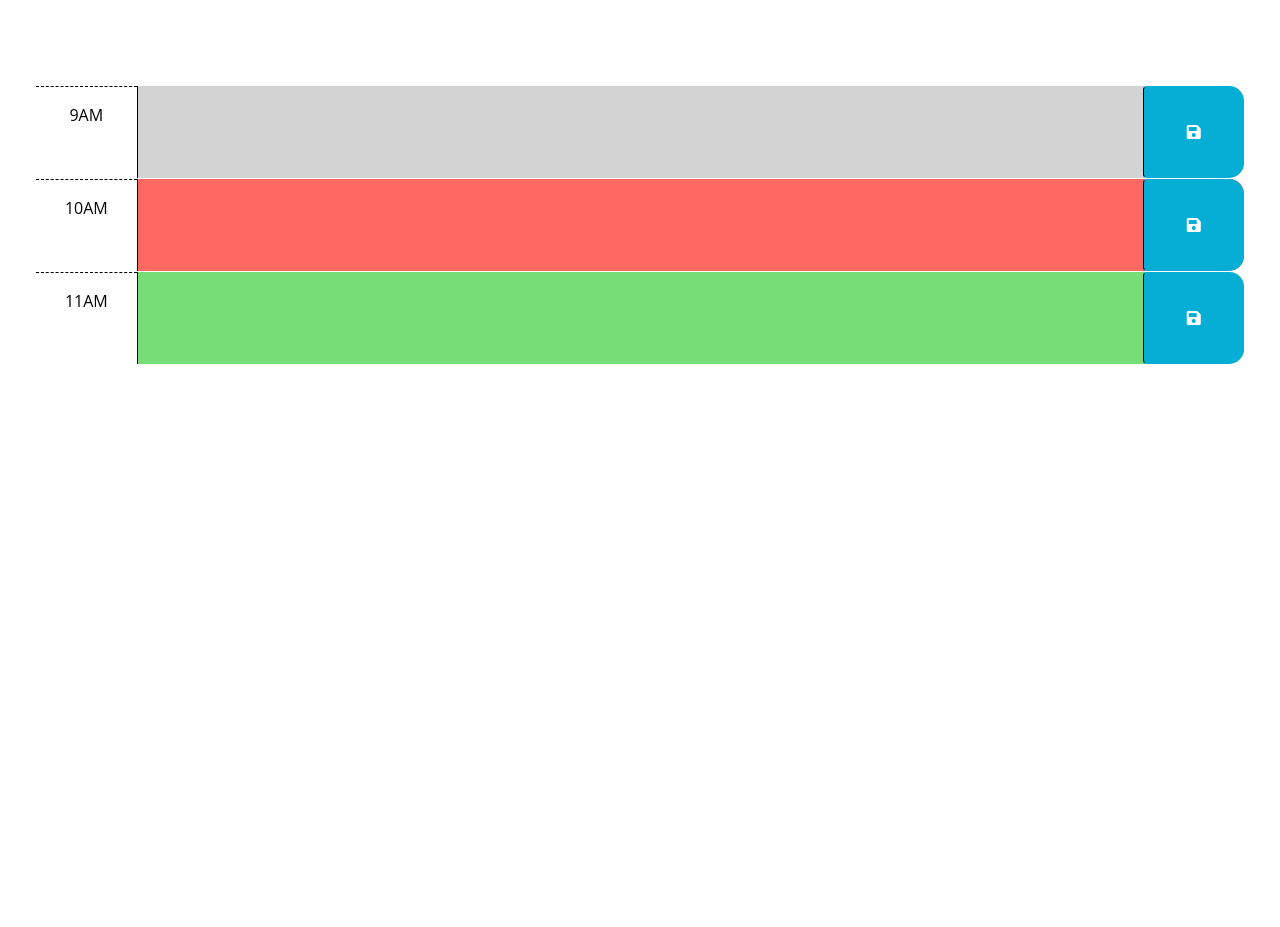
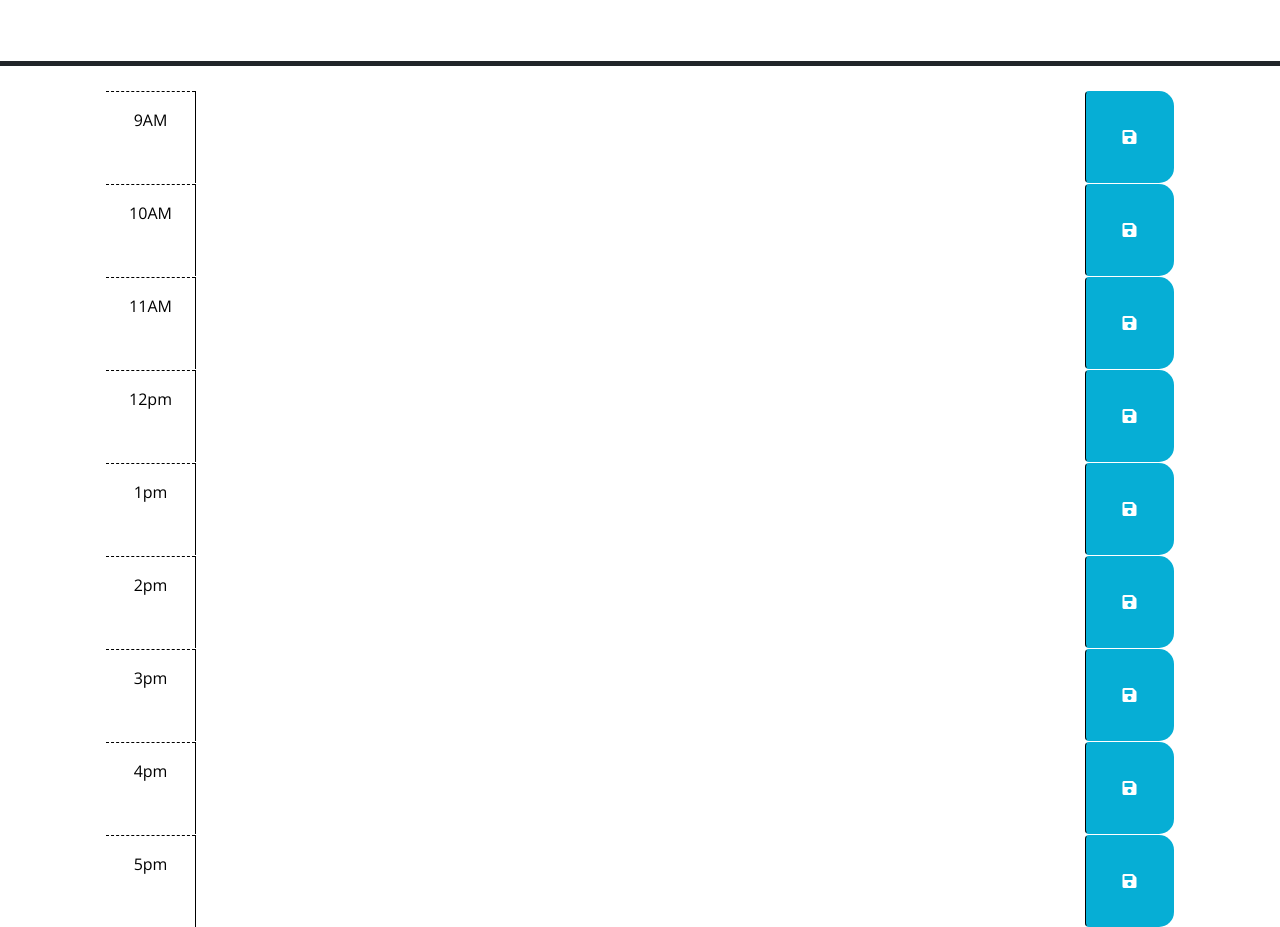
Before and after one commit to Reyyahs/turbo-engine, a plain HTML site: page index.html in a window 1280 px wide. Shown: the part 166-1093 px from the top of the page. Before the commit the page ends 800 px from the top, so only its background shows below. Drawn offline with nearby package versions, Linux system fonts and the light colour scheme; files that its build step writes are made by us from their sources; files whose address does not match are found by name.

Commit message:
re-worked starter html and populated html with more time for the schedule

```diff
--- a/index.html
+++ b/index.html
@@ -5,10 +5,8 @@
     <meta name="viewport" content="width=device-width, initial-scale=1.0" />
     <meta http-equiv="X-UA-Compatible" content="ie=edge" />
     <link
+      rel="stylesheet"
       href="https://cdn.jsdelivr.net/npm/bootstrap@5.1.3/dist/css/bootstrap.min.css"
-      rel="stylesheet"
-      integrity="sha384-1BmE4kWBq78iYhFldvKuhfTAU6auU8tT94WrHftjDbrCEXSU1oBoqyl2QvZ6jIW3"
-      crossorigin="anonymous"
     />
     <link
       rel="stylesheet"
@@ -17,7 +15,7 @@
       crossorigin="anonymous"
     />
     <link
-      href="https://fonts.googleapis.com/css2?family=Fira+Sans:wght@400;700&display=swap"
+      href="https://fonts.googleapis.com/css?family=Open+Sans&display=swap"
       rel="stylesheet"
     />
     <link rel="stylesheet" href="style.css" />
@@ -25,12 +23,12 @@
   </head>
 
   <body>
-    <header class="p-5 mb-4">
+    <header class="p-5 mb-4 border-5 border-bottom border-dark text-center">
       <h1 class="display-3">Work Day Scheduler</h1>
       <p class="lead">A simple calendar app for scheduling your work day</p>
       <p id="currentDay" class="lead"></p>
     </header>
-    <div class="container-fluid px-5">
+    <div class="container-lg px-5">
       <!-- Use class for "past", "present", and "future" to apply styles to the
         time-block divs accordingly. The javascript will need to do this by
         adding/removing these classes on each div by comparing the hour in the
@@ -41,8 +39,8 @@
         code is implemented.
         -->
 
-      <!-- Example of a past time block. The "past" class adds a gray background color. -->
-      <div id="hour-9" class="row time-block past">
+
+      <div id="hour-9" class="row time-block">
         <div class="col-2 col-md-1 hour text-center py-3">9AM</div>
         <textarea class="col-8 col-md-10 description" rows="3"> </textarea>
         <button class="btn saveBtn col-2 col-md-1" aria-label="save">
@@ -50,8 +48,8 @@
         </button>
       </div>
 
-      <!-- Example of a present time block. The "present" class adds a red background color. -->
-      <div id="hour-10" class="row time-block present">
+
+      <div id="hour-10" class="row time-block">
         <div class="col-2 col-md-1 hour text-center py-3">10AM</div>
         <textarea class="col-8 col-md-10 description" rows="3"> </textarea>
         <button class="btn saveBtn col-2 col-md-1" aria-label="save">
@@ -59,20 +57,77 @@
         </button>
       </div>
 
-      <!-- Example of a future time block. The "future" class adds a green background color. -->
-      <div id="hour-11" class="row time-block future">
+
+      <div id="hour-11" class="row time-block">
         <div class="col-2 col-md-1 hour text-center py-3">11AM</div>
         <textarea class="col-8 col-md-10 description" rows="3"> </textarea>
         <button class="btn saveBtn col-2 col-md-1" aria-label="save">
           <i class="fas fa-save" aria-hidden="true"></i>
         </button>
       </div>
-    </div>
 
-    <script src="https://cdnjs.cloudflare.com/ajax/libs/jquery/3.2.1/jquery.min.js"></script>
-    <script src="https://cdn.jsdelivr.net/npm/dayjs@1.11.3/dayjs.min.js"
-    integrity="sha256-iu/zLUB+QgISXBLCW/mcDi/rnf4m4uEDO0wauy76x7U="
-    crossorigin="anonymous"></script>
+
+      <div id="hour-12" class="row time-block">
+        <div class="col-2 col-md-1 hour text-center py-3">12pm</div>
+        <textarea class="col-8 col-md-10 description" rows="3"> </textarea>
+        <button class="btn saveBtn col-2 col-md-1" aria-label="save">
+          <i class="fas fa-save" aria-hidden="true"></i>
+        </button>
+      </div>
+
+
+      <div id="hour-1" class="row time-block">
+        <div class="col-2 col-md-1 hour text-center py-3">1pm</div>
+        <textarea class="col-8 col-md-10 description" rows="3"> </textarea>
+        <button class="btn saveBtn col-2 col-md-1" aria-label="save">
+          <i class="fas fa-save" aria-hidden="true"></i>
+        </button>
+      </div>
+
+
+      <div id="hour-2" class="row time-block">
+        <div class="col-2 col-md-1 hour text-center py-3">2pm</div>
+        <textarea class="col-8 col-md-10 description" rows="3"> </textarea>
+        <button class="btn saveBtn col-2 col-md-1" aria-label="save">
+          <i class="fas fa-save" aria-hidden="true"></i>
+        </button>
+      </div>
+
+
+      <div id="hour-3" class="row time-block">
+        <div class="col-2 col-md-1 hour text-center py-3">3pm</div>
+        <textarea class="col-8 col-md-10 description" rows="3"> </textarea>
+        <button class="btn saveBtn col-2 col-md-1" aria-label="save">
+          <i class="fas fa-save" aria-hidden="true"></i>
+        </button>
+      </div>
+
+
+      <div id="hour-3" class="row time-block">
+        <div class="col-2 col-md-1 hour text-center py-3">4pm</div>
+        <textarea class="col-8 col-md-10 description" rows="3"> </textarea>
+        <button class="btn saveBtn col-2 col-md-1" aria-label="save">
+          <i class="fas fa-save" aria-hidden="true"></i>
+        </button>
+      </div>
+
+
+      <div id="hour-4" class="row time-block">
+        <div class="col-2 col-md-1 hour text-center py-3">5pm</div>
+        <textarea class="col-8 col-md-10 description" rows="3"> </textarea>
+        <button class="btn saveBtn col-2 col-md-1" aria-label="save">
+          <i class="fas fa-save" aria-hidden="true"></i>
+        </button>
+      </div>
+
+
+
+    <script src="https://code.jquery.com/jquery-3.4.1.min.js"></script>
+    <script
+      src="https://cdn.jsdelivr.net/npm/dayjs@1.11.3/dayjs.min.js"
+      integrity="sha256-iu/zLUB+QgISXBLCW/mcDi/rnf4m4uEDO0wauy76x7U="
+      crossorigin="anonymous"
+    ></script>
 
     <script src="script.js"></script>
   </body>
```
Also changed, not shown: assets/style.css (indentation only).
